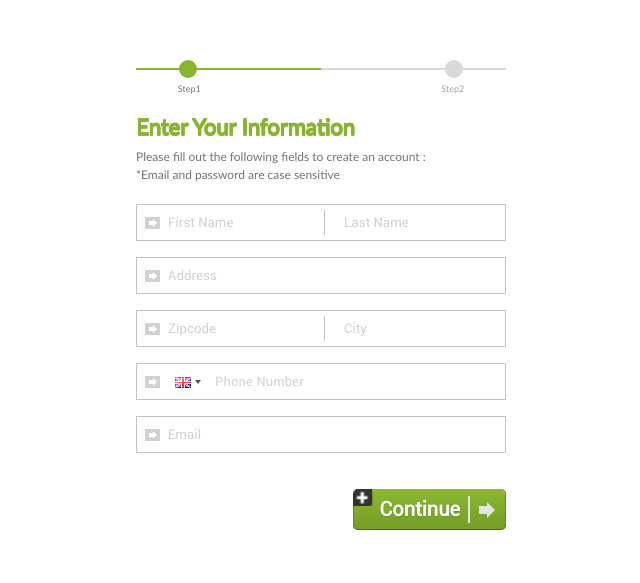
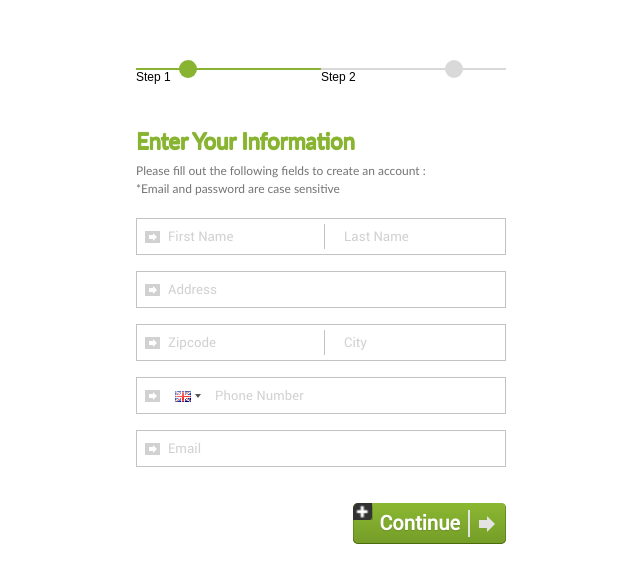
Before and after one commit to ming0955/Siup-up-form-v1, a React (Create React App) app: page / in a window 1280 px wide. Shown: the part 105-688 px from the top of the page, without its empty margins (319-959 px from the left). Built offline with nearby package versions, Linux system fonts and the light colour scheme.

Commit message:
add step

```diff
--- a/src/components/SignUpForm/Steps.tsx
+++ b/src/components/SignUpForm/Steps.tsx
@@ -1,5 +1,5 @@
 import React from 'react'
-import { StepContainer, SteperLine } from './styles'
+import { StepContainer, SteperLine, StepNum, StepWrapper } from './styles'
 interface IStepProps {
   currentStep: number
   firstColor: string
@@ -12,7 +12,10 @@ export const Steps = ({ currentStep, firstColor, secondColor }: IStepProps) => {
   return (
     <StepContainer>
       {arr.map((i) => (
-        <SteperLine key={i} active={currentStep >= i} stepNum={i} firstColor={firstColor} secondColor={secondColor} />
+        <StepWrapper key={i}>
+          <SteperLine active={currentStep >= i} stepNum={i} firstColor={firstColor} secondColor={secondColor} />
+          <StepNum>{`Step ${i}`}</StepNum>
+        </StepWrapper>
       ))}
     </StepContainer>
   )
--- a/src/components/SignUpForm/styles.ts
+++ b/src/components/SignUpForm/styles.ts
@@ -21,9 +21,14 @@ export const StepContainer = styled.div`
   display: flex;
 `
 
+export const StepWrapper = styled.div`
+  display: flex;
+  flex-direction: column;
+  width: 50%;
+`
+
 export const SteperLine = styled.div<IStep>`
   position: relative;
-  width: 50%;
   height: 2px;
   background: ${(props) =>
     props.active ? props.firstColor || SF_FormColor.PRIMARY : props.secondColor || SF_FormColor.SECONDARY};
@@ -40,23 +45,10 @@ export const SteperLine = styled.div<IStep>`
     position: absolute;
     top: -8px;
   }
-  &:before {
-    ${(props) =>
-      props.stepNum === 1
-        ? css`
-            content: 'Step1';
-          `
-        : css`
-            content: 'Step2';
-          `}
-    position: absolute;
-    top: 16px;
-    right: ${(props) => (props.stepNum === 1 ? '65%' : 'unset')};
-    left: ${(props) => (props.stepNum === 2 ? '65%' : 'unset')};
-    font-size: 9px;
-    font-family: 'Lato';
-    color: ${(props) => (props.active ? SF_FormColor.TEXTACTIVE : SF_FormColor.TEXTCOLOR)};
-  }
+`
+export const StepNum = styled.span<IStep>`
+  display: flex;
+  font-size: 12px;
 `
 
 export const FormContainer = styled.div`
```
